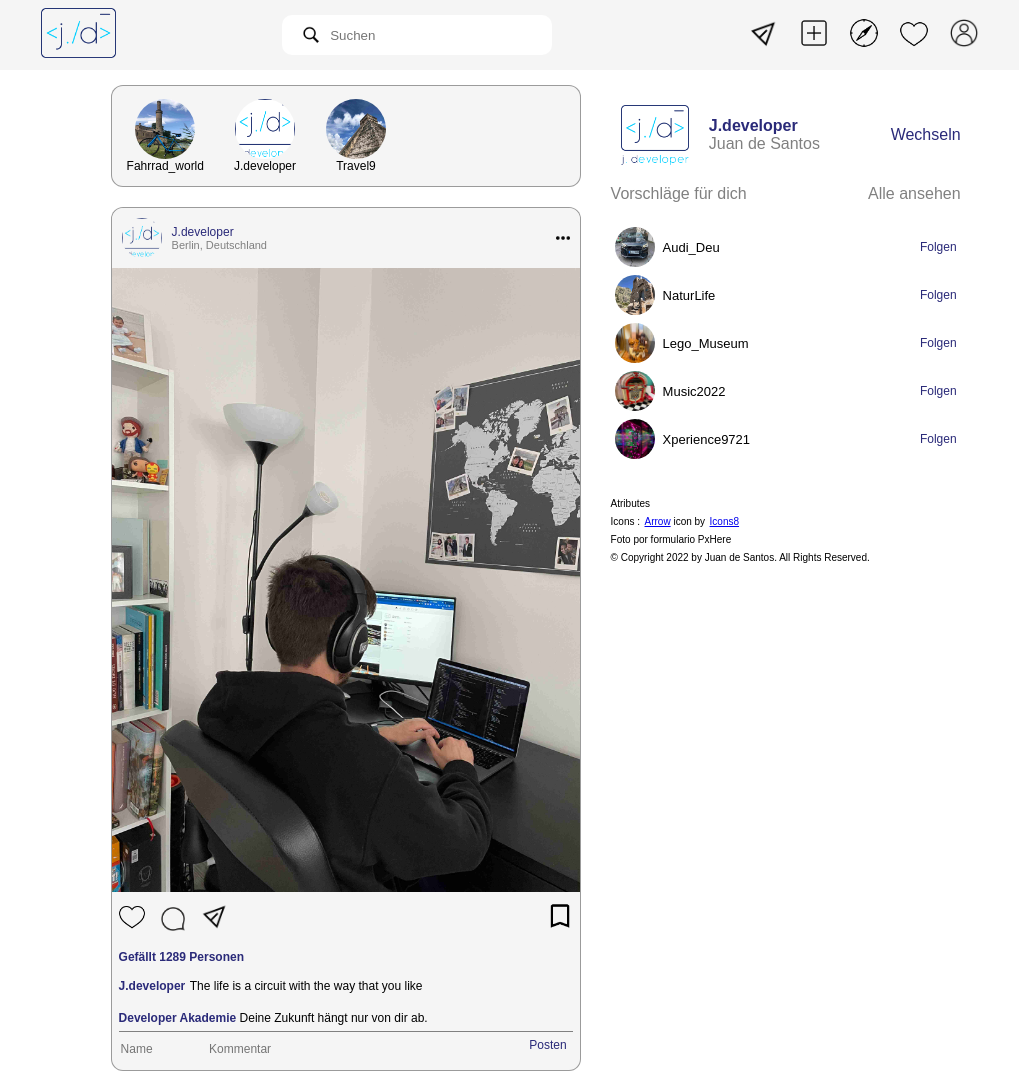
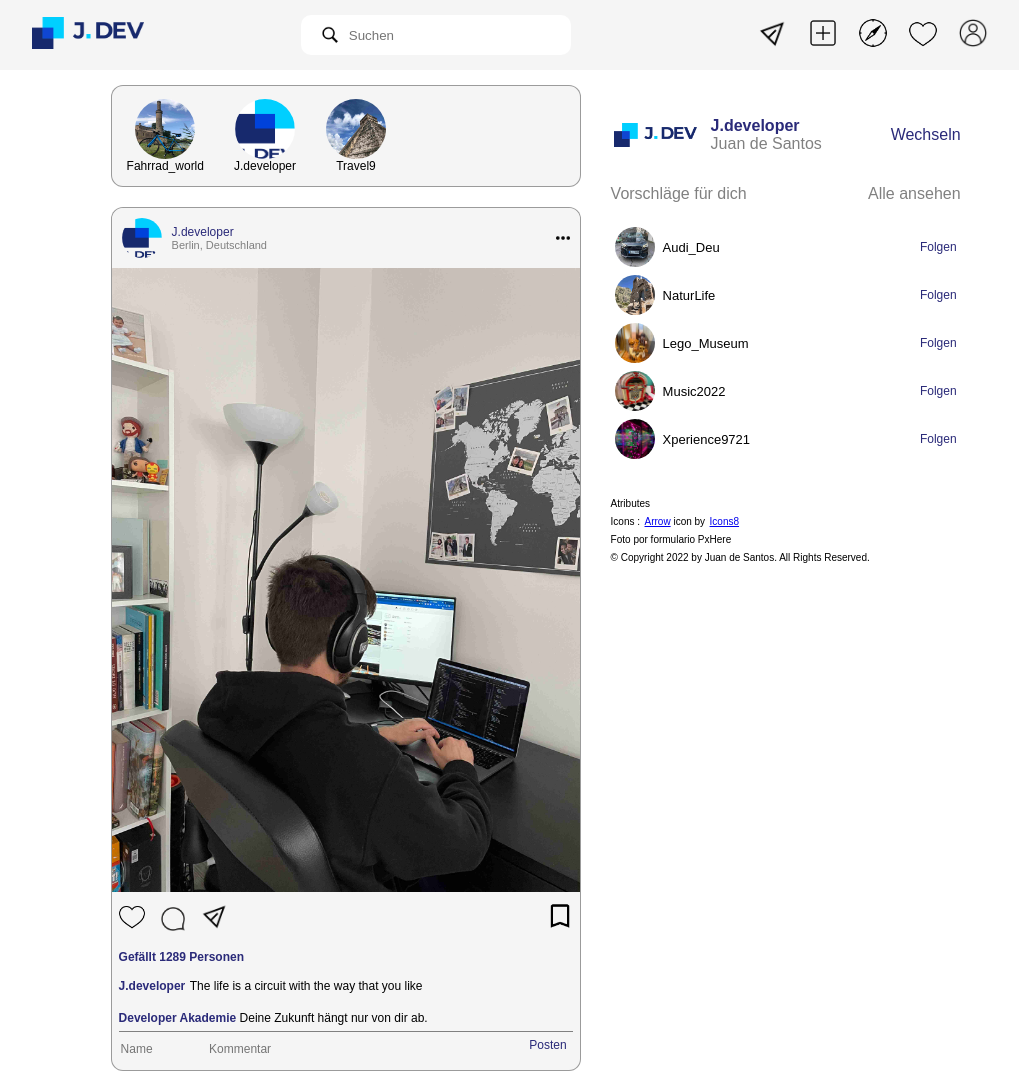
Before and after one commit to JotaDev09/InstagramCopy, a website: page index.html in a window 1280 px wide. Shown: the top 1073 px of the page, without its empty margins (125-1144 px from the left). Drawn offline with Linux system fonts and the light colour scheme.

Commit message:
new logo

```diff
--- a/index.html
+++ b/index.html
@@ -5,6 +5,7 @@
     <meta charset="UTF-8">
     <meta http-equiv="X-UA-Compatible" content="IE=edge">
     <meta name="viewport" content="width=device-width, initial-scale=1.0">
+    <link rel="icon" type="image/icon" href="logo/logo_mini.png">
     <title>Instaloper</title>
 
     <link rel="shortcut icon" href="icons/white.png" />
@@ -31,7 +32,7 @@
                 <div class="account">
                     <div class="info_user">
                         <div class="user_logo">
-                            <img class="user_j" src="img/user_logo.png">
+                            <img class="user_j" src="logo/logo.png">
                         </div>
                         <div class="info_name">
                             <b>J.developer</b>
@@ -68,7 +69,7 @@
         </div>
     </div>
 
-    <div class="responsive_menu" >
+    <div class="responsive_menu">
         <div class="icons_right">
             <div class="icons_header">
                 <img class="icons" src="icons/home.png" alt="">
--- /dev/null
+++ b/package.json
@@ -0,0 +1,5 @@
+{
+  "dependencies": {
+    "bootstrap": "^5.2.2"
+  }
+}
--- a/script.js
+++ b/script.js
@@ -1,117 +1,113 @@
 let posts = [
   {
-        'img_profil': 'developer/user_logo.png',
-        'user': 'J.developer',
-        'loc': 'Berlin, Deutschland',
-        'img': 'developer/developer1.jpg',
-        'utitle': 'The life is a circuit with the way that you like',
-        'likes': 1289,
-        'heart': 'icons/like.png',
-        'heartR': 'icons/likered.png',
-        'save': 'icons/save.png',
-        'saveB': 'icons/save2.png',
-        'friend': 'Developer Akademie',
-        'comment':'Deine Zukunft hängt nur von dir ab.',
+    img_profil: "logo/logo_mini.png",
+    user: "J.developer",
+    loc: "Berlin, Deutschland",
+    img: "developer/developer1.jpg",
+    utitle: "The life is a circuit with the way that you like",
+    likes: 1289,
+    heart: "icons/like.png",
+    heartR: "icons/likered.png",
+    save: "icons/save.png",
+    saveB: "icons/save2.png",
+    friend: "Developer Akademie",
+    comment: "Deine Zukunft hängt nur von dir ab.",
   },
   {
-        'img_profil': 'food/food_user.jpeg',
-        'user': 'LeckerEssen',
-        'loc': 'Mexiko Stadt, Mexiko',
-        'img': 'food/IMG_3222.jpeg',
-        'utitle': 'Miniburger und pizza-waffle',
-        'likes': 9721,
-        'heart': 'icons/like.png',
-        'heartR': 'icons/likered.png',
-        'save': 'icons/save.png',
-        'saveB': 'icons/save2.png',
-        'friend': 'Alex87',
-        'comment': 'Tienes que llevarme a comer ahí',
+    img_profil: "food/food_user.jpeg",
+    user: "LeckerEssen",
+    loc: "Mexiko Stadt, Mexiko",
+    img: "food/IMG_3222.jpeg",
+    utitle: "Miniburger und pizza-waffle",
+    likes: 9721,
+    heart: "icons/like.png",
+    heartR: "icons/likered.png",
+    save: "icons/save.png",
+    saveB: "icons/save2.png",
+    friend: "Alex87",
+    comment: "Tienes que llevarme a comer ahí",
   },
   {
-        'img_profil': 'bike/user_bike.jpeg',
-        'user': 'Fahrrad_world',
-        'loc': 'Segovia, Spain',
-        'img': 'bike/IMG_3280.jpeg',
-        'utitle': 'Das neue Canyon commuter 6',
-        'likes': 234,
-        'heart': 'icons/like.png',
-        'heartR': 'icons/likered.png',
-        'save': 'icons/save.png',
-        'saveB': 'icons/save2.png',
-        'friend': 'Gele10',
-        'comment': 'Vamos de ruta?',
+    img_profil: "bike/user_bike.jpeg",
+    user: "Fahrrad_world",
+    loc: "Segovia, Spain",
+    img: "bike/IMG_3280.jpeg",
+    utitle: "Das neue Canyon commuter 6",
+    likes: 234,
+    heart: "icons/like.png",
+    heartR: "icons/likered.png",
+    save: "icons/save.png",
+    saveB: "icons/save2.png",
+    friend: "Gele10",
+    comment: "Vamos de ruta?",
   },
   {
-        'img_profil': 'developer/user_logo.png',
-        'user': 'J.developer',
-        'loc': 'Berlin, Deutschland',
-        'img': 'developer/developer2.jpg',
-        'utitle': 'Üben üben üben',
-        'likes': 439,
-        'heart': 'icons/like.png',
-        'heartR': 'icons/likered.png',
-        'save': 'icons/save.png',
-        'saveB': 'icons/save2.png',
-        'friend': 'JavaS',
-        'comment': 'Weiter lernen!!',
+    img_profil: "logo/logo_mini.png",
+    user: "J.developer",
+    loc: "Berlin, Deutschland",
+    img: "developer/developer2.jpg",
+    utitle: "Üben üben üben",
+    likes: 439,
+    heart: "icons/like.png",
+    heartR: "icons/likered.png",
+    save: "icons/save.png",
+    saveB: "icons/save2.png",
+    friend: "JavaS",
+    comment: "Weiter lernen!!",
   },
   {
-        'img_profil': 'world_travel/IMG_2187.jpeg',
-        'user': 'Travel9',
-        'loc': 'Holbox, Mexiko',
-        'img': 'world_travel/IMG_9659.jpeg',
-        'utitle': 'Holbox',
-        'likes': 1000,
-        'heart': 'icons/like.png',
-        'heartR': 'icons/likered.png',
-        'save': 'icons/save.png',
-        'saveB': 'icons/save2.png',
-        'friend': 'Alex87',
-        'comment': 'Unglaubliches Paradise'
-    }
-]
-
+    img_profil: "world_travel/IMG_2187.jpeg",
+    user: "Travel9",
+    loc: "Holbox, Mexiko",
+    img: "world_travel/IMG_9659.jpeg",
+    utitle: "Holbox",
+    likes: 1000,
+    heart: "icons/like.png",
+    heartR: "icons/likered.png",
+    save: "icons/save.png",
+    saveB: "icons/save2.png",
+    friend: "Alex87",
+    comment: "Unglaubliches Paradise",
+  },
+];
 
 let stories = [
-
   {
-        'img': 'bike/user_bike.jpeg',
-        'name': 'Fahrrad_world',
+    img: "bike/user_bike.jpeg",
+    name: "Fahrrad_world",
   },
   {
-        'img': 'developer/user_logo.png',
-        'name': 'J.developer',
+    img: "logo/logo_mini.png",
+    name: "J.developer",
   },
   {
-        'img': 'world_travel/world_user.jpeg',
-        'name': 'Travel9',
-    }
+    img: "world_travel/world_user.jpeg",
+    name: "Travel9",
+  },
 ];
-
 
 let otherUsers = [
   {
-        'img': 'other_users/auto.jpeg',
-        'name': 'Audi_Deu',
+    img: "other_users/auto.jpeg",
+    name: "Audi_Deu",
   },
   {
-        'img': 'other_users/mountain.jpeg',
-        'name': 'NaturLife',
+    img: "other_users/mountain.jpeg",
+    name: "NaturLife",
   },
   {
-        'img': 'other_users/lego.jpeg',
-        'name': 'Lego_Museum',
+    img: "other_users/lego.jpeg",
+    name: "Lego_Museum",
   },
   {
-        'img': 'other_users/music.jpeg',
-        'name': 'Music2022',
+    img: "other_users/music.jpeg",
+    name: "Music2022",
   },
   {
-        'img': 'other_users/xperience.jpeg',
-        'name': 'Xperience9721',
+    img: "other_users/xperience.jpeg",
+    name: "Xperience9721",
   },
-]
-
+];
 
 //render necessary functions at startup
 function render() {
@@ -121,18 +117,16 @@ function render() {
   commentsOfPost();
 }
 
-
 //show Post
 function renderPosts() {
-    let PostContent = document.getElementById('newPost');
-    PostContent.innerHTML = '';
+  let PostContent = document.getElementById("newPost");
+  PostContent.innerHTML = "";
 
   for (let i = 0; i < posts.length; i++) {
     let newPost = posts[i];
     PostContent.innerHTML += generatePosts(newPost, i);
   }
 }
-
 
 //generate full Post
 function generatePosts(newPost, i) {
@@ -141,10 +135,10 @@ function generatePosts(newPost, i) {
         <div class="posts" id="posts">
             <div class="post_header">
                 <div class="profil_img_post">
-                    <img class="img_user" src="${newPost['img_profil']}">
+                    <img class="img_user" src="${newPost["img_profil"]}">
                     <div class="user_info">
-                        <div class="name_user">${newPost['user']}</div>
-                        <div class="loc_user">${newPost['loc']}</div>
+                        <div class="name_user">${newPost["user"]}</div>
+                        <div class="loc_user">${newPost["loc"]}</div>
                     </div>
                 </div>
                 <div class="points">
@@ -152,26 +146,26 @@ function generatePosts(newPost, i) {
                 </div>
             </div>
             <div class="post_img">
-                <img class="img_post" src="${newPost['img']}">
+                <img class="img_post" src="${newPost["img"]}">
             </div>
             <div class="img_bottom">
                 <div class="left">
-                    <img class="icons_img" src="${newPost['heart']}" id="nolike${i}" onclick="like(${i})">
-                    <img class="icons_like d-none" src="${newPost['heartR']}" id="like${i}" onclick="noLike(${i})">
+                    <img class="icons_img" src="${newPost["heart"]}" id="nolike${i}" onclick="like(${i})">
+                    <img class="icons_like d-none" src="${newPost["heartR"]}" id="like${i}" onclick="noLike(${i})">
                     <img class="icons_img2" src="icons/comment.png" alt="">
                     <img class="icons_img" src="icons/senden.png" alt="">
                 </div>
                 <div class="right">
-                    <img class="icons_img" src="${newPost['save']}" id="nosave${i}" onclick="save(${i})">
-                    <img class="icons_img d-none" src="${newPost['saveB']}" id="save${i}" onclick="noSave(${i})">
+                    <img class="icons_img" src="${newPost["save"]}" id="nosave${i}" onclick="save(${i})">
+                    <img class="icons_img d-none" src="${newPost["saveB"]}" id="save${i}" onclick="noSave(${i})">
                 </div>
             </div>
             <div class="like">
-                <b class="likes" id="likes${i}">Gefällt ${newPost['likes']} Personen</b>
+                <b class="likes" id="likes${i}">Gefällt ${newPost["likes"]} Personen</b>
             </div>
             <div class="untertitle">
-                <b class="utitle">${newPost['user']}</b>&nbsp;
-                <div class="utitle">${newPost['utitle']}</div>
+                <b class="utitle">${newPost["user"]}</b>&nbsp;
+                <div class="utitle">${newPost["utitle"]}</div>
             </div>
             <div class="comments">
                     <div class="comments_people" id="commentsPeople${i}"></div>
@@ -180,17 +174,16 @@ function generatePosts(newPost, i) {
             </div>
         </div>
     </div>
-        `
+        `;
 }
-
 
 //show comments of the post
 function commentsOfPost(i) {
   for (let i = 0; i < posts.length; i++) {
     const post = posts[i];
-        document.getElementById(`commentsPeople${i}`).innerHTML +=`
+    document.getElementById(`commentsPeople${i}`).innerHTML += `
         <div class="all_comments">
-            <b>${post['friend']}</b> ${post['comment']}
+            <b>${post["friend"]}</b> ${post["comment"]}
         <div class="new_comments" id="commentsNew${i}"></div>
         </div>
         <div class="new_comment">
@@ -203,24 +196,22 @@ function commentsOfPost(i) {
   }
 }
 
-
 //add a new comment
 function add(i) {
   let name = document.getElementById(`inputName${i}`).value;
   let comment = document.getElementById(`inputComment${i}`).value;
 
   document.getElementById(`commentsNew${i}`).innerHTML += `
-    <div><b> ${name}</b> ${comment} </div>`
+    <div><b> ${name}</b> ${comment} </div>`;
 
-    document.getElementById(`inputName${i}`).value = '';
-    document.getElementById(`inputComment${i}`).value = '';
+  document.getElementById(`inputName${i}`).value = "";
+  document.getElementById(`inputComment${i}`).value = "";
 }
-
 
 // show stories of users
 function renderStories() {
-    let storieContent = document.getElementById('stories');
-    storieContent.innerHTML = '';
+  let storieContent = document.getElementById("stories");
+  storieContent.innerHTML = "";
 
   for (let i = 0; i < stories.length; i++) {
     let newStory = stories[i];
@@ -228,22 +219,20 @@ function renderStories() {
   }
 }
 
-
 // show stories of users in the page
 function generateStories(newStory, i) {
-    return /*html*/`
+  return /*html*/ `
     <div class="new_story">
-        <img class="user" src="${newStory['img']}">
-        <div class="user_name">${newStory['name']}</div>
+        <img class="user" src="${newStory["img"]}">
+        <div class="user_name">${newStory["name"]}</div>
     </div>
-    `
+    `;
 }
-
 
 //other users to find
 function renderOtherUsers() {
-    let otherUser = document.getElementById('array_users');
-    otherUser.innerHTML = '';
+  let otherUser = document.getElementById("array_users");
+  otherUser.innerHTML = "";
 
   for (let i = 0; i < otherUsers.length; i++) {
     let otherContent = otherUsers[i];
@@ -251,56 +240,50 @@ function renderOtherUsers() {
   }
 }
 
-
 //other users to find in the page
 function generateOtherUsers(otherContent, i) {
   return /*html*/ `
     <div class="new_Users">
         <div class="other_User">
-            <img class="other_Img" src="${otherContent['img']}">
-            <div class="other_Name">${otherContent['name']}</div>
+            <img class="other_Img" src="${otherContent["img"]}">
+            <div class="other_Name">${otherContent["name"]}</div>
         </div>
         <div class="folg">
             <a class="folgen">Folgen</a>
         </div>
     </div>
-    `
+    `;
 }
-
 
 //show red heart, like
 function like(i) {
-    document.getElementById(`nolike${i}`).classList.add('d-none');
-    document.getElementById(`like${i}`).classList.remove('d-none');
+  document.getElementById(`nolike${i}`).classList.add("d-none");
+  document.getElementById(`like${i}`).classList.remove("d-none");
   posts[i].likes++;
   document.getElementById(`likes${i}`).innerHTML = `
     Gefällt ${posts[i].likes} Personen`;
 }
 
-
 //show heart, no like
 function noLike(i) {
-    document.getElementById(`nolike${i}`).classList.remove('d-none');
-    document.getElementById(`like${i}`).classList.add('d-none');
+  document.getElementById(`nolike${i}`).classList.remove("d-none");
+  document.getElementById(`like${i}`).classList.add("d-none");
   posts[i].likes--;
   document.getElementById(`likes${i}`).innerHTML = `
     Gefällt ${posts[i].likes} Personen`;
 }
 
-
 //save the post
 function save(i) {
-    document.getElementById(`nosave${i}`).classList.add('d-none');
-    document.getElementById(`save${i}`).classList.remove('d-none');
+  document.getElementById(`nosave${i}`).classList.add("d-none");
+  document.getElementById(`save${i}`).classList.remove("d-none");
 }
-
 
 //don´t save the post
 function noSave(i) {
-    document.getElementById(`nosave${i}`).classList.remove('d-none');
-    document.getElementById(`save${i}`).classList.add('d-none');
+  document.getElementById(`nosave${i}`).classList.remove("d-none");
+  document.getElementById(`save${i}`).classList.add("d-none");
 }
-
 
 //show templates
 function includeHTML() {
@@ -316,13 +299,17 @@ function includeHTML() {
       xhttp = new XMLHttpRequest();
       xhttp.onreadystatechange = function () {
         if (this.readyState == 4) {
-                    if (this.status == 200) { elmnt.innerHTML = this.responseText; }
-                    if (this.status == 404) { elmnt.innerHTML = "Page not found."; }
+          if (this.status == 200) {
+            elmnt.innerHTML = this.responseText;
+          }
+          if (this.status == 404) {
+            elmnt.innerHTML = "Page not found.";
+          }
           /* Remove the attribute, and call this function once more: */
           elmnt.removeAttribute("w3-include-html");
           includeHTML();
         }
-            }
+      };
       xhttp.open("GET", file, true);
       xhttp.send();
       /* Exit the function: */
--- a/style/style.css
+++ b/style/style.css
@@ -24,7 +24,7 @@ html {
 }
 
 .logo_j {
-    height: 50px;
+    height: 32px;
 }
 
 .header_center {
@@ -73,12 +73,12 @@ html {
     padding-right: 10px;
 }
 
-.icons{
+.icons {
     height: 30px;
     cursor: pointer;
 }
 
-.icons_h{
+.icons_h {
     height: 31px;
     cursor: pointer;
 }
@@ -164,7 +164,8 @@ html {
 }
 
 .post_header {
-    background-color: rgb(245, 245, 245);;
+    background-color: rgb(245, 245, 245);
+    ;
     border-top-left-radius: 12px;
     border-top-right-radius: 12px;
     display: flex;
@@ -243,7 +244,8 @@ html {
 
 .likes {
     font-size: 12px;
-    color: rgb(42, 42, 121);;
+    color: rgb(42, 42, 121);
+    ;
 }
 
 .untertitle {
@@ -256,7 +258,8 @@ html {
 }
 
 .untertitle b {
-    color: rgb(42, 42, 121);;
+    color: rgb(42, 42, 121);
+    ;
 }
 
 .comments_people {
@@ -270,7 +273,8 @@ html {
 }
 
 .all_comments b {
-    color: rgb(42, 42, 121);;
+    color: rgb(42, 42, 121);
+    ;
 }
 
 .new_comments {
@@ -284,7 +288,7 @@ html {
     border-top: 1px solid grey;
 }
 
-.inputName{
+.inputName {
     padding-top: 10px;
     width: 80px;
     background: transparent;
@@ -293,7 +297,7 @@ html {
     outline: none;
 }
 
-.inputComment{
+.inputComment {
     width: 282px;
     background: transparent;
     border: none;
@@ -301,7 +305,7 @@ html {
     outline: none;
 }
 
-.add{
+.add {
     background: transparent;
     border: none;
     font-size: 12px;
@@ -319,10 +323,11 @@ html {
     height: 80px;
     display: flex;
     justify-content: space-between;
+    align-items: center;
 }
 
 .user_j {
-    height: 60px;
+    height: 24px;
 }
 
 .user_logo {
@@ -343,7 +348,7 @@ html {
     padding: 10px;
 }
 
-.info_name b{
+.info_name b {
     color: rgb(42, 42, 121);
 }
 
@@ -422,6 +427,6 @@ html {
     padding-bottom: 10px;
 }
 
-.footer_info a{
+.footer_info a {
     font-size: 10px;
 }
--- a/templates/header.html
+++ b/templates/header.html
@@ -1,7 +1,7 @@
 <div class="header">
     <div class="header_left">
         <div class="title">
-            <img class="logo_j" src="icons/original.png" alt="">
+            <img class="logo_j" src="logo/logo.png" alt="">
         </div>
     </div>
 
```
Also changed, not shown: logo/logo.png (added), logo/logo_mini.png (added), 1 other file. Lines whose indentation alone changed are shown as unchanged.
